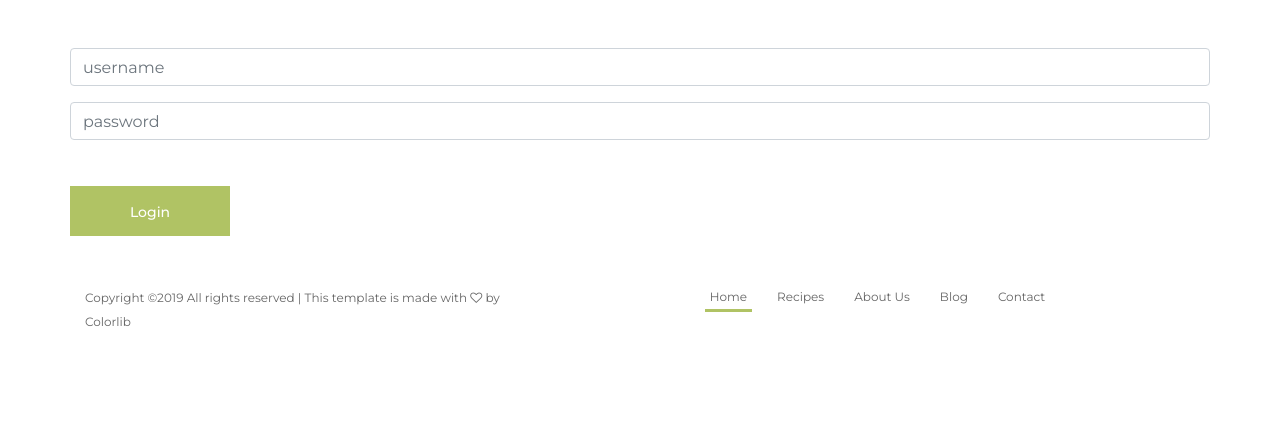
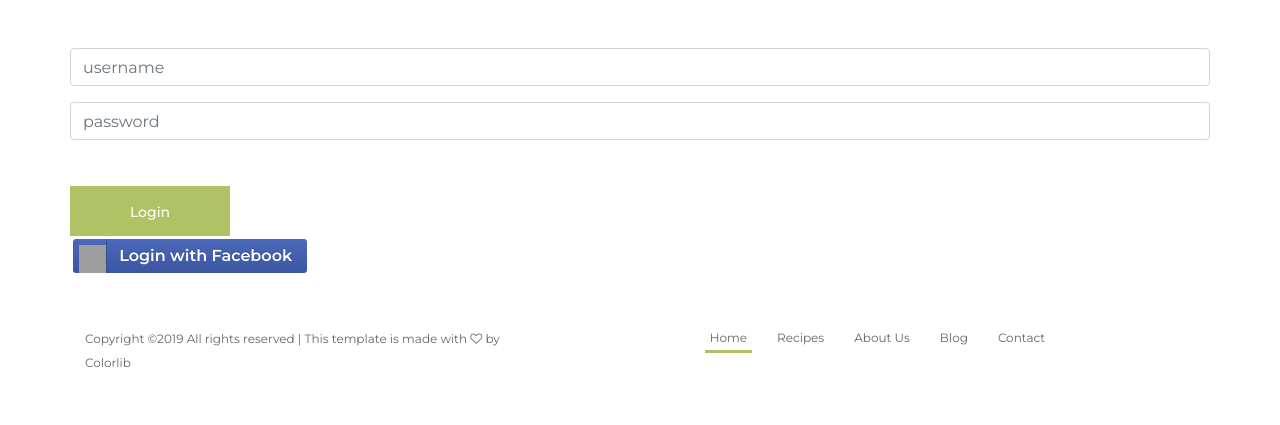
Before and after one commit to intzi/CookFlix, a Django app: page /login/ in a window 1280 px wide. Shown: the part 444-869 px from the top of the page. Before the commit the page ends 770 px from the top, so only its background shows below. Run offline with Django 3.2, Linux system fonts and the light colour scheme; some libraries are stand-ins or nearby versions; some web fonts are replaced; grey boxes are pictures that could not be loaded.

Commit message:
Login With Facebook - Added

```diff
--- a/cookflix/urls.py
+++ b/cookflix/urls.py
@@ -17,7 +17,7 @@ urlpatterns = [
     url(r'^logout/$', views.user_logout, name='logout'),
     url(r'^search/$', views.search, name='search'),
     url(r'^profile/(?P<username>[\w\-]+)/$', views.profile, name='profile'),
-
+    url(r'^oauth/', include('social_django.urls', namespace='social')),
 
 ]
 urlpatterns += static(settings.MEDIA_URL, document_root=settings.MEDIA_ROOT)
--- a/static/customcss/style.css
+++ b/static/customcss/style.css
@@ -39,3 +39,54 @@
 	position: absolute;
 	z-index: -1;
 }
+
+
+/* Facebook Login Button */
+/* Shared */
+.loginBtn {
+  box-sizing: border-box;
+  position: relative;
+  /* width: 13em;  - apply for fixed size */
+  margin: 0.2em;
+  padding: 0 15px 0 46px;
+  border: none;
+  text-align: left;
+  line-height: 34px;
+  white-space: nowrap;
+  border-radius: 0.2em;
+  font-size: 16px;
+  color: #FFF;
+}
+.loginBtn:before {
+  content: "";
+  box-sizing: border-box;
+  position: absolute;
+  top: 0;
+  left: 0;
+  width: 34px;
+  height: 100%;
+}
+.loginBtn:focus {
+  outline: none;
+}
+.loginBtn:active {
+  box-shadow: inset 0 0 0 32px rgba(0,0,0,0.1);
+}
+
+
+/* Facebook */
+.loginBtn--facebook {
+  background-color: #4C69BA;
+  background-image: linear-gradient(#4C69BA, #3B55A0);
+  /*font-family: "Helvetica neue", Helvetica Neue, Helvetica, Arial, sans-serif;*/
+  text-shadow: 0 -1px 0 #354C8C;
+}
+.loginBtn--facebook:before {
+  border-right: #364e92 1px solid;
+  background: url('https://s3-us-west-2.amazonaws.com/s.cdpn.io/14082/icon_facebook.png') 6px 6px no-repeat;
+}
+.loginBtn--facebook:hover,
+.loginBtn--facebook:focus {
+  background-color: #5B7BD5;
+  background-image: linear-gradient(#5B7BD5, #4864B1);
+}
--- a/templates/cookflixapp/login.html
+++ b/templates/cookflixapp/login.html
@@ -46,6 +46,8 @@ Login
     </div>
   </form>
 
+    <a class="loginBtn loginBtn--facebook" href="{% url 'social:begin' 'facebook' %}">Login with Facebook</a>
+
 
 {% endif %}
 
```
Also changed, not shown: cookflix/settings.py (+19 -0 lines).
